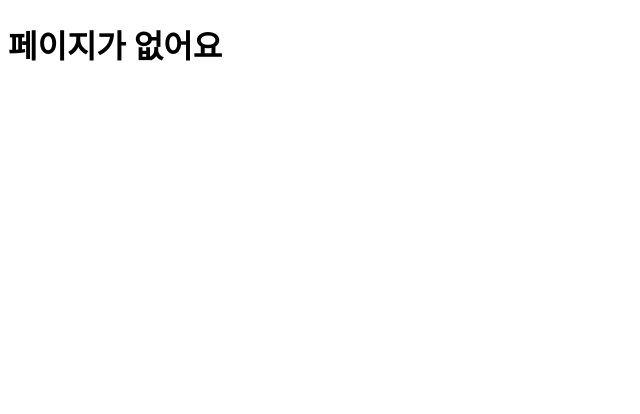
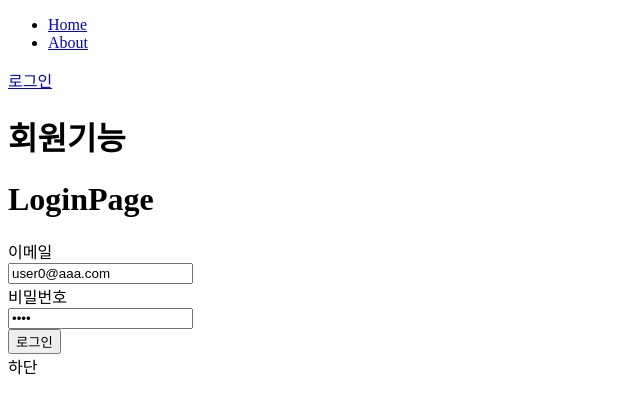
Before and after one commit to gvsax3322/react-study, a React (Create React App) app: page /member/login in a window 1280 px wide. Shown: the top 414 px of the page, without its empty margins (0-640 px from the left). Built offline with nearby package versions, Linux system fonts and the light colour scheme.

Commit message:
RTK 백엔드 Api 연동 로그인 적용

```diff
--- a/package.json
+++ b/package.json
@@ -9,6 +9,7 @@
     "@emotion/styled": "^11.11.0",
     "@nivo/core": "^0.84.0",
     "@nivo/line": "^0.84.0",
+    "@reduxjs/toolkit": "^2.0.1",
     "@testing-library/jest-dom": "^5.17.0",
     "@testing-library/react": "^13.4.0",
     "@testing-library/user-event": "^13.5.0",
@@ -21,10 +22,12 @@
     "moment": "^2.29.4",
     "react": "^18.2.0",
     "react-dom": "^18.2.0",
+    "react-redux": "^9.1.0",
     "react-router": "^6.20.0",
     "react-router-dom": "^6.20.0",
     "react-scripts": "5.0.1",
     "react-spinners": "^0.13.8",
+    "redux": "^5.0.1",
     "swiper": "^10.3.1"
   },
   "scripts": {
--- a/src/App.js
+++ b/src/App.js
@@ -24,6 +24,10 @@ const LazyProductReadPage = lazy(() =>
 const LazyProductModifyPage = lazy(() =>
   import("./pages/products/ProductModifyPage"),
 );
+// 회원기능
+const MemberPage = lazy(() => import("./pages/members/MemberPage"));
+const LoginPage = lazy(() => import("./pages/members/LoginPage"));
+const LogoutPage = lazy(() => import("./pages/members/LogoutPage"));
 
 const App = () => {
   return (
@@ -144,6 +148,38 @@ const App = () => {
           ></Route>
         </Route>
         {/* ---End product */}
+        {/* ---Start Member */}
+        <Route
+          path="/member/"
+          element={
+            <Suspense fallback={<Loading />}>
+              <MemberPage />
+            </Suspense>
+          }
+        >
+          {/* 첫페이지 리다이렉트 */}
+          {/* 최초 페이지 */}
+          <Route index element={<Navigate to="login" />}></Route>
+
+          <Route
+            path="login"
+            element={
+              <Suspense fallback={<Loading />}>
+                <LoginPage />
+              </Suspense>
+            }
+          />
+          {/* 로그아웃 */}
+          <Route
+            path="logout"
+            element={
+              <Suspense fallback={<Loading />}>
+                <LogoutPage />
+              </Suspense>
+            }
+          />
+        </Route>
+        {/* ---End Member */}
         <Route path="*" element={<h1>페이지가 없어요</h1>}></Route>
       </Routes>
     </BrowserRouter>
--- /dev/null
+++ b/src/api/memberApi.js
@@ -0,0 +1,32 @@
+import axios from "axios";
+import { API_SERVER_HOST } from "./todoApi";
+const host = `${API_SERVER_HOST}/api/member`;
+// 로그인 하기 위한 정보보내기
+// 결과 성공시 RTK 에 업데이트하기
+// 일반적으로 post 로 전송합니다.
+export const loginPost = async ({ loginParam, successFn, failFn, errorFn }) => {
+  try {
+    // 만약에 API 서버가 JSON 을 원한다면
+    const header = { headers: { "Content-Type": "x-www-urlencoded" } };
+
+    const formData = new FormData();
+    // formData.append("이름", "값")
+    formData.append("username", loginParam.email);
+    formData.append("password", loginParam.pw);
+
+    const res = await axios.post(`${host}/login`, formData, header);
+
+    const status = res.status.toString();
+
+    if (status.charAt(0) === "2") {
+      // 화면 처리용
+      successFn(res.data);
+      // RTK 업데이트 하기위해서는 리턴을 해서 값을 전달해야 해
+      return res.data;
+    } else {
+      failFn("로그인에 실패하였습니다. 다시 시도해주세요.");
+    }
+  } catch (error) {
+    errorFn("로그인에 실패하였습니다. 서버가 불안정합니다.다시 시도해주세요.");
+  }
+};
--- /dev/null
+++ b/src/components/memmber /LoginComponents.js
@@ -0,0 +1,72 @@
+import React, { useState } from "react";
+import { useDispatch } from "react-redux";
+import { login, loginPostAsync } from "../../slices/loginSlice";
+
+// 초기값
+const initState = {
+  email: "user0@aaa.com",
+  pw: "1111",
+};
+const LoginComponents = () => {
+  const [loginParam, setLoginParam] = useState(initState);
+  const handleChange = e => {
+    // e.target.name
+    // e.target.value
+    loginParam[e.target.name] = e.target.value;
+    setLoginParam({ ...loginParam });
+  };
+  // slice 값(state)을 읽을때        useSelector
+  // slice 값(state)를 업데이트할때  useDispatch()
+  const dispatch = useDispatch();
+  const handleClick = e => {
+    // loginSlice 의  state 업데이트
+    // dispatch(login(loginParam));
+    dispatch(loginPostAsync({ loginParam, successFn, failFn, errorFn }));
+  };
+
+  const successFn = result => {
+    console.log(result);
+  };
+
+  const failFn = result => {
+    console.log(result);
+  };
+
+  const errorFn = result => {
+    console.log(result);
+  };
+
+  return (
+    <div>
+      <div>
+        <div>이메일</div>
+        <div>
+          <input
+            type="email"
+            name="email"
+            value={loginParam.email}
+            onChange={e => handleChange(e)}
+          />
+        </div>
+      </div>
+
+      <div>
+        <div>비밀번호</div>
+        <div>
+          <input
+            type="password"
+            name="pw"
+            value={loginParam.pw}
+            onChange={e => handleChange(e)}
+          />
+        </div>
+      </div>
+
+      <div>
+        <button onClick={handleClick}>로그인</button>
+      </div>
+    </div>
+  );
+};
+
+export default LoginComponents;
--- a/src/components/menus/BasicMenu.js
+++ b/src/components/menus/BasicMenu.js
@@ -1,6 +1,12 @@
 import React from "react";
+import { useSelector } from "react-redux";
 import { Link } from "react-router-dom";
 const BasicMenu = () => {
+  // 로그인 슬라이스에서 email 읽는다.
+  // loginSlice 값을 읽으려고 접근하기
+  const loginState = useSelector(state => state.loginSlice);
+  console.log(loginState);
+
   return (
     <nav>
       <ul>
@@ -10,13 +16,26 @@ const BasicMenu = () => {
         <li>
           <Link to="/about">About</Link>
         </li>
+        {/* 로그인 상태 체크 후 내용 출력 */}
+        {loginState.email ? (
+          <>
             <li>
               <Link to="/todo/">Todo</Link>
             </li>
             <li>
               <Link to="/product/">Product</Link>
             </li>
+          </>
+        ) : null}
       </ul>
+      {/* 로그인 / 로그아웃버튼  */}
+      <div>
+        {loginState.email ? (
+          <Link to="/member/logout">로그아웃</Link>
+        ) : (
+          <Link to="/member/login">로그인</Link>
+        )}
+      </div>
     </nav>
   );
 };
--- a/src/index.js
+++ b/src/index.js
@@ -2,5 +2,13 @@ import React from "react";
 import ReactDOM from "react-dom/client";
 import App from "./App";
 
+// 공급을 한다. store 를 공급한다.
+import { Provider } from "react-redux";
+import store from "./store";
+
 const root = ReactDOM.createRoot(document.getElementById("root"));
-root.render(<App />);
+root.render(
+  <Provider store={store}>
+    <App />
+  </Provider>,
+);
--- /dev/null
+++ b/src/pages/members/LoginPage.js
@@ -0,0 +1,13 @@
+import React from "react";
+import LoginComponents from "../../components/memmber /LoginComponents";
+
+const LoginPage = () => {
+  return (
+    <div>
+      <h1>LoginPage</h1>
+      <LoginComponents />
+    </div>
+  );
+};
+
+export default LoginPage;
--- /dev/null
+++ b/src/pages/members/LogoutPage.js
@@ -0,0 +1,23 @@
+import React from "react";
+import { useDispatch } from "react-redux";
+import { logout } from "../../slices/loginSlice";
+import { useNavigate } from "react-router";
+
+const LogoutPage = () => {
+  const navigate = useNavigate();
+  const dispatch = useDispatch();
+  const handleClick = () => {
+    dispatch(logout());
+    navigate(-1);
+  };
+  return (
+    <div>
+      <h2>로그아웃하시겠습니까?</h2>
+      <div>
+        <button onClick={handleClick}>로그아웃</button>
+      </div>
+    </div>
+  );
+};
+
+export default LogoutPage;
--- /dev/null
+++ b/src/pages/members/MemberPage.js
@@ -0,0 +1,14 @@
+import React from "react";
+import BasicLayout from "../../layouts/BasicLayout";
+import { Outlet } from "react-router-dom";
+
+const MemberPage = () => {
+  return (
+    <BasicLayout>
+      <h1>회원기능</h1>
+      <Outlet />
+    </BasicLayout>
+  );
+};
+
+export default MemberPage;
--- /dev/null
+++ b/src/slices/loginSlice.js
@@ -0,0 +1,76 @@
+import { createSlice } from "@reduxjs/toolkit";
+
+// API 서버 연동
+// reducer (store 상태 변경) 를 호출할때 지금은 API 호출
+import { loginPost } from "../api/memberApi";
+import { createAsyncThunk } from "@reduxjs/toolkit";
+
+// export const 외부함수 = createAsyncThunk("이름", 리듀서함수);
+export const loginPostAsync = createAsyncThunk(
+  "loginPostAsync",
+  async ({ loginParam, successFn, failFn, errorFn }) => {
+    try {
+      const res = await loginPost({ loginParam, successFn, failFn, errorFn });
+
+      // 결과값을 리턴을 해야 action 에 값이 담기지...
+      return res;
+    } catch (error) {
+      return error;
+    }
+  },
+);
+
+const initState = {
+  email: "",
+};
+const loginSlice = createSlice({
+  name: "loginSlice",
+  initialState: initState,
+
+  // store 의 state 를 업데이트 하는 함수 모음
+  reducers: {
+    login: (state, action) => {
+      console.log("login.....");
+      return { email: action.payload.email };
+    },
+    // 로그아웃
+    logout: (state, action) => {
+      console.log("logout.....");
+      return { ...initState };
+    },
+  },
+  // 외부 API 연동을 통해 store 의 state 를 업데이트 함수 모음
+  extraReducers: bulder => {
+    bulder
+      .addCase(loginPostAsync.fulfilled, (state, action) => {
+        // 외부 연동 성공
+        // state : 기존 값(store 의 loginSate)
+        // action : 받아온 값
+        console.log("fulfilled");
+        // console.log(action);
+        const payload = action.payload;
+        console.log("payload", payload);
+        // if (!payload.error) {
+        //   // 이때 필요한 정보를 보관한다.
+        // }
+        return payload;
+      })
+      .addCase(loginPostAsync.pending, (state, action) => {
+        // 외부 연동 시도중..
+        // state : 기존 값(store 의 loginSate)
+        // action : 받아온 값
+        console.log("pending");
+      })
+      .addCase(loginPostAsync.rejected, (state, action) => {
+        // 외부 연동 실패
+        // state : 기존 값(store 의 loginSate)
+        // action : 받아온 값
+        console.log("rejected");
+      });
+  },
+});
+
+export const { login, logout } = loginSlice.actions;
+export default loginSlice.reducer;
+
+loginSlice.js;
--- /dev/null
+++ b/src/store.js
@@ -0,0 +1,8 @@
+import { configureStore } from "@reduxjs/toolkit";
+import loginSlice from "./slices/loginSlice";
+// store 가 공용 데이터 보관장소, state 입니다.
+export default configureStore({
+  reducer: {
+    loginSlice,
+  },
+});
```
Also changed, not shown: 2 other files (tests, documents, lock files or other folders). Lines whose indentation alone changed are shown as unchanged.
